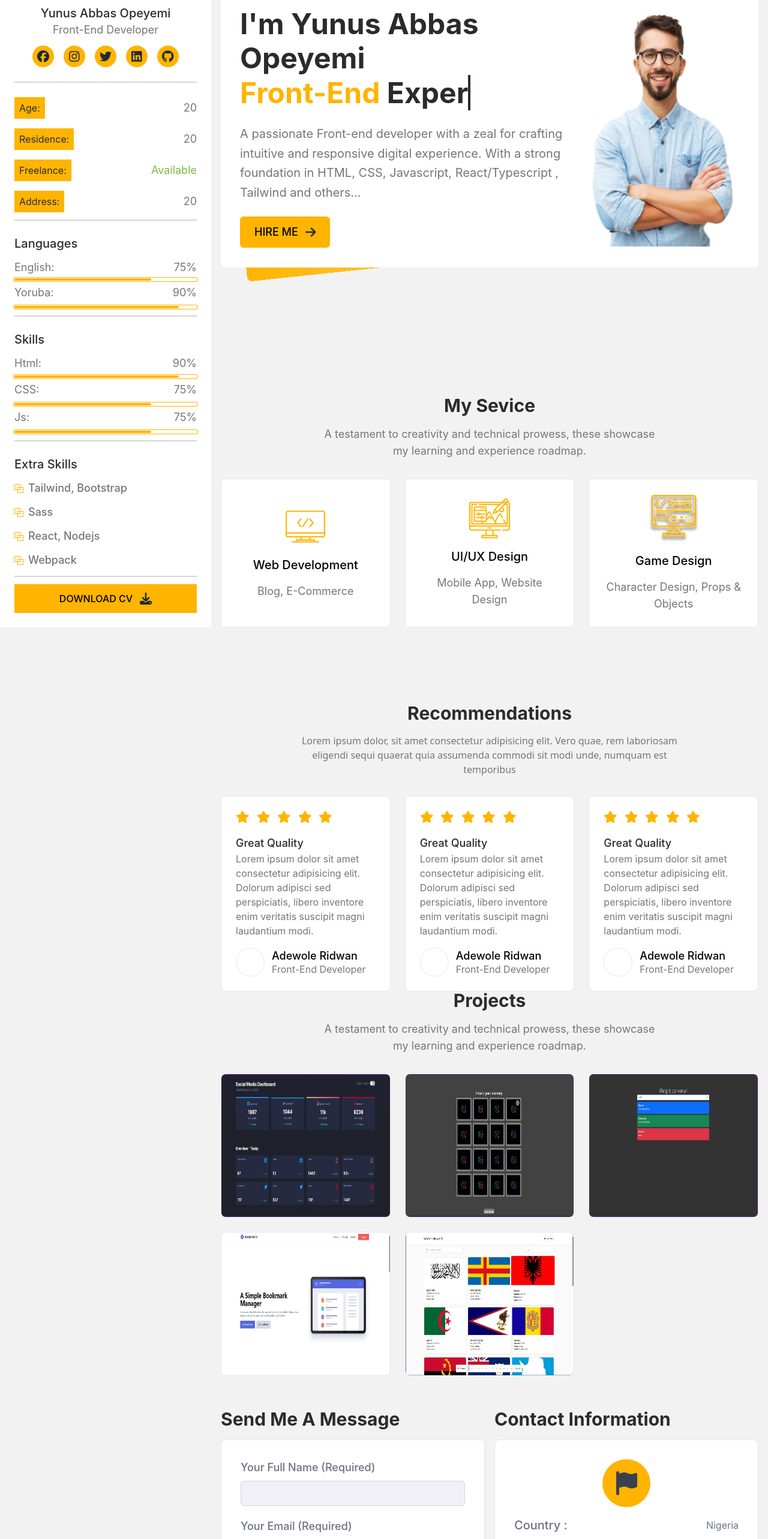
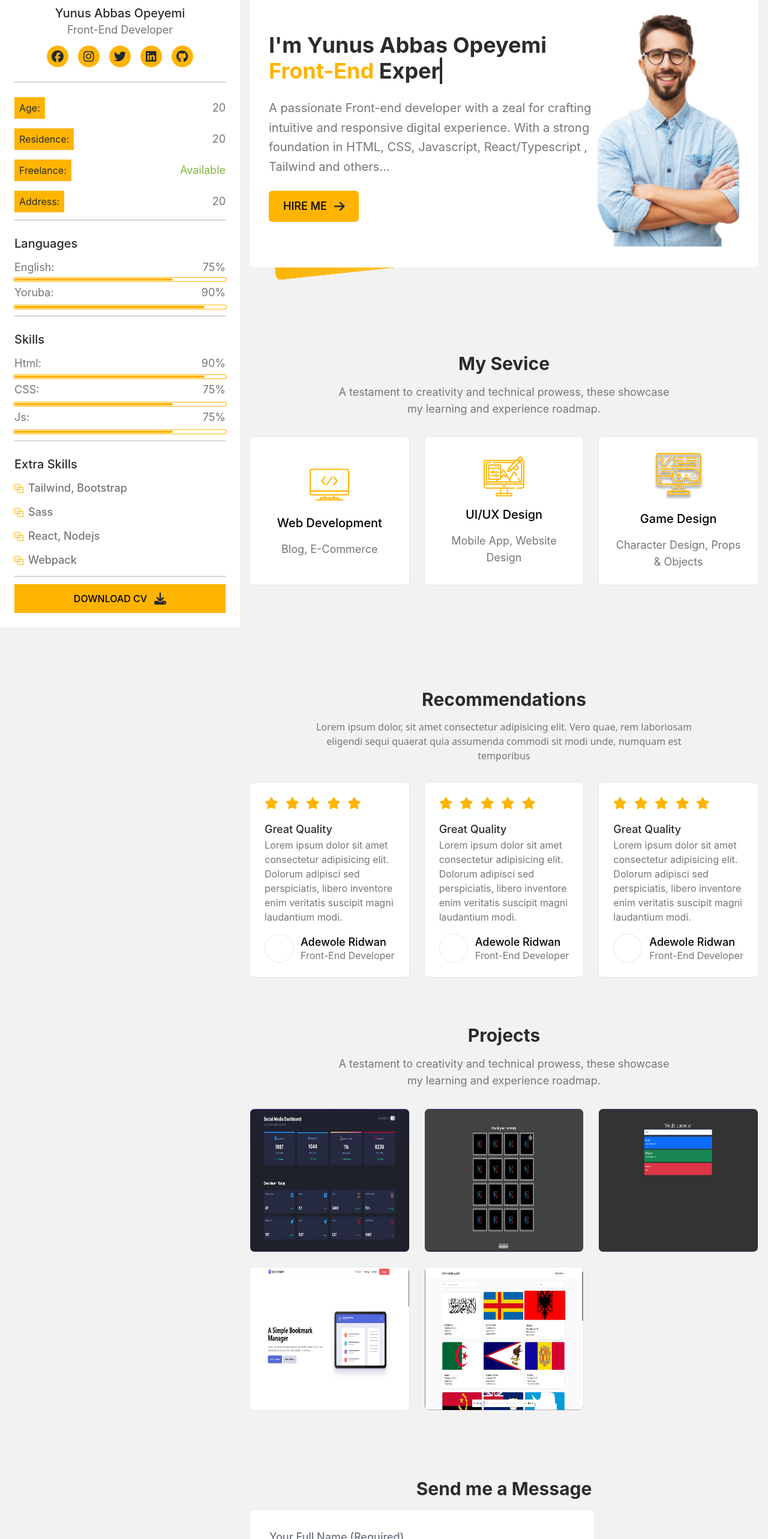
Before and after one commit to springboot20/my-portfolio, a React (Vite) app: page / in a window 1280 px wide. Shown: the part 180-2746 px from the top of the page at 60% size. Built offline with nearby package versions, Linux system fonts and the light colour scheme.

Commit message:
updated secion animation

```diff
--- a/src/components/Contact.tsx
+++ b/src/components/Contact.tsx
@@ -1,18 +1,27 @@
-import { faEnvelope, faFlag, faMobile } from "@fortawesome/free-solid-svg-icons";
-import { FontAwesomeIcon } from "@fortawesome/react-fontawesome";
-import { truncate } from "../utils";
+import { useEffect } from "react";
+import { scrollReveal } from "../utils/scrollreveal.config";
 
 export const Contact = () => {
+  useEffect(() => {
+    scrollReveal.reveal("#contact-title", { origin: "bottom" });
+  }, []);
   return (
     <section className="p-4 relative lg:mt-20" id="contact">
       <div className="h-full">
-        <div className="flex flex-col lg:flex-row gap-4">
         {/* contact form start */}
-          <div className="space-y-4 xl:max-w-4xl w-full">
-            <h1 className="text-port-black text-3xl font-inter font-bold capitalize">
+        <div className="space-y-4">
+          <div className="max-w-2xl w-full mx-auto">
+            <h1
+              id="contact-title"
+              className="text-center text-port-black text-3xl font-inter font-bold"
+            >
               Send me a Message
             </h1>
-            <form action="" className="rounded-lg bg-white p-8 border space-y-5">
+          </div>
+          <form
+            action=""
+            className="max-w-xl mx-auto xl:mx-0 rounded-lg bg-white p-8 border space-y-5"
+          >
             <div className="space-y-2">
               <label
                 htmlFor="full-name"
@@ -72,65 +81,6 @@ export const Contact = () => {
           </form>
         </div>
         {/* contact form ends */}
-
-          {/* contact information start */}
-          <div className="space-y-4 xl:max-w-md w-full">
-            <h1 className="text-port-black text-3xl font-inter font-bold capitalize">
-              Contact Information
-            </h1>
-            <div className="space-y-4">
-              <div className="rounded-lg bg-white p-8 border space-y-4">
-                <div className="flex items-center justify-center h-20 w-20 bg-port-yellow rounded-full mx-auto">
-                  <FontAwesomeIcon icon={faFlag} className="text-gray-700 h-10 text-center" />
-                </div>
-                <p className="text-gray-500 font-inter flex justify-between items-center">
-                  <span className="text-xl font-medium">Country :</span>
-                  <span className="font-normal text-base">Nigeria</span>
-                </p>
-
-                <p className="text-gray-500 font-inter flex justify-between items-center">
-                  <span className="text-xl font-medium">City :</span>
-                  <span className="font-normal text-base">Ogbomoso</span>
-                </p>
-
-                <p className="text-gray-500 font-inter flex justify-between items-center">
-                  <span className="text-xl font-medium">State:</span>
-                  <span className="font-normal text-base">Oyo state, Nigeria</span>
-                </p>
-              </div>
-
-              <div className="rounded-lg bg-white p-8 border space-y-4">
-                <div className="flex items-center justify-center h-20 w-20 bg-port-yellow rounded-full mx-auto">
-                  <FontAwesomeIcon icon={faEnvelope} className="text-gray-700 h-10 text-center" />
-                </div>
-                <p className="text-gray-500 font-inter flex justify-between items-center">
-                  <span className="text-xl font-medium">Email :</span>
-                  <span className="font-normal text-base">
-                    {truncate("opeyemiakanbi328@gmail.com", 13)}
-                  </span>
-                </p>
-
-                <p className="text-gray-500 font-inter flex justify-between items-center">
-                  <span className="text-xl font-medium">Github :</span>
-                  <a href="https://github.com/springboot20">
-                    {truncate("https://github.com/springboot20", 16)}
-                  </a>
-                </p>
-              </div>
-
-              <div className="rounded-lg bg-white p-8 border space-y-4">
-                <div className="flex items-center justify-center h-20 w-20 bg-port-yellow rounded-full mx-auto">
-                  <FontAwesomeIcon icon={faMobile} className="text-gray-700 h-10 text-center" />
-                </div>
-                <p className="text-gray-500 font-inter flex justify-between items-center">
-                  <span className="text-xl font-medium">Personal :</span>
-                  <span className="font-normal text-base">07086807968</span>
-                </p>
-              </div>
-            </div>
-          </div>
-          {/* contact information start */}
-        </div>
       </div>
     </section>
   );
--- a/src/components/Hero.tsx
+++ b/src/components/Hero.tsx
@@ -13,38 +13,6 @@ export const HeroSection = () => {
   const control = useAnimation();
   const [ref, inView] = useInView();
   const { textToDisplay } = useTypeWriter();
-
-  const descriptionVariants = {
-    final: {
-      x: 0,
-      opacity: 1,
-      scale: 1,
-      transition: {
-        duration: 0.6,
-      },
-    },
-    initial: {
-      x: -100,
-      opacity: 0,
-      scale: 0,
-    },
-  };
-
-  const imageVariants = {
-    final: {
-      x: 0,
-      opacity: 1,
-      scale: 1,
-      transition: {
-        duration: 0.6,
-      },
-    },
-    initial: {
-      x: 200,
-      opacity: 0,
-      scale: 0,
-    },
-  };
 
   const overlayVariants = {
     final: {
@@ -73,9 +41,9 @@ export const HeroSection = () => {
   }, [control, inView]);
 
   useEffect(() => {
-    scrollReveal.reveal("#developer-name", { delay: 250 });
-    scrollReveal.reveal("#developer-description", { delay: 300 });
-    scrollReveal.reveal("#developer-img", { delay: 400 });
+    scrollReveal.reveal("#developer-name", { origin: "bottom" });
+    scrollReveal.reveal("#developer-description", { delay: 300, origin: "bottom" });
+    scrollReveal.reveal("#developer-img", { origin: "top", delay: 400 });
     scrollReveal.reveal("#hire-button", { delay: 400 });
   }, []);
 
@@ -94,22 +62,15 @@ export const HeroSection = () => {
           className="absolute bg-gradient-to-r inset-5 z-0 from-port-yellow to-port-yellow/20 rounded-lg"
         ></motion.div>
         <motion.div className="relative z-10 flex items-center flex-col md:flex-row lg:h-[467px] bg-white p-4 sm:p-8 rounded-lg">
-          <motion.div
-            ref={ref}
-            variants={descriptionVariants}
-            initial={"initial"}
-            animate={control}
-            className="space-y-6 max-w-2xl lg:max-w-3xl"
-          >
+          <motion.div ref={ref} className="space-y-6 max-w-xl">
             <h1
-              className="text-2xl sm:text-3xl xl:text-5xl !leading-[1.2] font-inter font-bold text-port-black capitalize"
+              className="text-2xl sm:text-3xl xl:text-4xl !leading-[1.2] font-inter font-bold text-port-black capitalize"
               id="developer-name"
             >
               i'm yunus abbas opeyemi <br />
-              <span className="text-port-yellow ">front-end</span>{" "}
-              <span className="border-r-4 border-port-black ">{textToDisplay}</span>
+              <span className="text-port-yellow">front-end</span>{" "}
+              <span className="border-r-4 border-port-black">{textToDisplay}</span>
             </h1>
-
             <p
               className="text-lg sm:text-xl font-inter font-normal text-port-gray !leading-relaxed"
               id="developer-description"
@@ -130,20 +91,14 @@ export const HeroSection = () => {
             </Link>
           </motion.div>
 
-          <motion.div
-            ref={ref}
-            variants={imageVariants}
-            animate={control}
-            initial="initial"
-            className="relative w-full flex items-center justify-center lg:h-[25rem]"
-          >
+          <div className="relative w-full flex items-center justify-center lg:h-[25rem]">
             <img
               src={ProfileImage}
               alt="profile avatar"
-              className="block h-full"
+              className="block h-full object-cover object-top"
               id="developer-img"
             />
-          </motion.div>
+          </div>
         </motion.div>
       </div>
     </Disclosure>
--- a/src/components/Portfolio.tsx
+++ b/src/components/Portfolio.tsx
@@ -6,6 +6,7 @@ import { faLink } from "@fortawesome/free-solid-svg-icons";
 import { useAnimation, motion } from "framer-motion";
 import { useInView } from "react-intersection-observer";
 import { useEffect } from "react";
+import { scrollReveal } from "../utils/scrollreveal.config";
 
 export const Portfolio = () => {
   const projects = projectsData;
@@ -46,12 +47,22 @@ export const Portfolio = () => {
     }
   });
 
+  useEffect(() => {
+    scrollReveal.reveal("#portfolio-title", { delay: 400 });
+    scrollReveal.reveal("#portfolio-description", { delay: 400, origin: "bottom" });
+  }, []);
+
   return (
-    <section className="p-4 lg:h-[70vh]" id="projects">
-      <div className="h-full flex flex-col justify-center w-full items-center">
+    <section className="p-4 " id="projects">
+      <div className="flex flex-col justify-center h-full sm:h-auto items-center">
         <header className="text-center space-y-4 max-w-xl mx-auto">
-          <h1 className="text-port-black text-3xl font-inter font-bold capitalize">Projects</h1>
-          <p className="text-lg font-inter font-normal text-port-gray">
+          <h1
+            id="portfolio-title"
+            className="text-port-black text-3xl font-inter font-bold capitalize"
+          >
+            Projects
+          </h1>
+          <p id="portfolio-description" className="text-lg font-inter font-normal text-port-gray">
             A testament to creativity and technical prowess, these showcase my learning and
             experience roadmap.
           </p>
--- a/src/components/Recommendation.tsx
+++ b/src/components/Recommendation.tsx
@@ -3,6 +3,7 @@ import { FontAwesomeIcon } from "@fortawesome/react-fontawesome";
 import { useEffect } from "react";
 import { useAnimation, motion } from "framer-motion";
 import { useInView } from "react-intersection-observer";
+import { scrollReveal } from "../utils/scrollreveal.config";
 
 export const Recommendation = () => {
   const control = useAnimation();
@@ -60,14 +61,22 @@ export const Recommendation = () => {
     }
   });
 
+  useEffect(() => {
+    scrollReveal.reveal("#recommendation-title", { origin: "bottom" });
+    scrollReveal.reveal("#recommendation-description", { origin: "bottom", delay: 400 });
+  }, []);
+
   return (
     <section className="p-4 lg:h-[70vh]" id="recommendation">
-      <div className="h-full flex justify-center items-center flex-col">
+      <div className="h-full flex justify-center items-center flex-col sm:h-auto">
         <header className="text-center space-y-4 max-w-2xl mx-auto">
-          <h1 className="text-port-black text-3xl font-inter font-bold capitalize">
+          <h1
+            id="recommendation-title"
+            className="text-port-black text-3xl font-inter font-bold capitalize"
+          >
             recommendations
           </h1>
-          <p className="text-base font-normal text-port-gray">
+          <p id="recommendation-description" className="text-base font-normal text-port-gray">
             Lorem ipsum dolor, sit amet consectetur adipisicing elit. Vero quae, rem laboriosam
             eligendi sequi quaerat quia assumenda commodi sit modi unde, numquam est temporibus
           </p>
--- a/src/components/ScrollReveal.tsx
+++ b/src/components/ScrollReveal.tsx
@@ -1,19 +1,21 @@
-import React, { useEffect, forwardRef, ForwardedRef } from 'react';
-import { scrollReveal } from '../utils/scrollreveal.config';
-import { Disclosure } from '@headlessui/react';
+import React, { useEffect, forwardRef, ForwardedRef } from "react";
+import { scrollReveal } from "../utils/scrollreveal.config";
+import { Disclosure } from "@headlessui/react";
 
-export const ScrollReveal = forwardRef<HTMLElement | null, { children: React.ReactNode }>(
-  ({ children }, ref: ForwardedRef<HTMLElement | null>) => {
+export const ScrollReveal = forwardRef<
+  HTMLElement | null,
+  { children: React.ReactNode; options?: { [x: string]: any } }
+>(({ children, options }, ref: ForwardedRef<HTMLElement | null>) => {
   useEffect(() => {
-      if (ref && 'current' in ref && ref.current) {
-        scrollReveal.reveal(ref.current, {});
+    if (ref && "current" in ref && ref.current && options) {
+      //   console.log(options);
+      scrollReveal.reveal(ref?.current!, options!);
     }
   }, [ref]);
 
   return (
-      <Disclosure as={'div'} ref={ref}>
+    <Disclosure as={"div"} ref={ref}>
       {children}
     </Disclosure>
   );
-  }
-);
+});
--- a/src/components/Service.tsx
+++ b/src/components/Service.tsx
@@ -1,6 +1,7 @@
 import { motion, useAnimation } from "framer-motion";
 import { useEffect } from "react";
 import { useInView } from "react-intersection-observer";
+import { scrollReveal } from "../utils/scrollreveal.config";
 
 export default function ServiceSection() {
   const control = useAnimation();
@@ -39,12 +40,23 @@ export default function ServiceSection() {
     }
   });
 
+  useEffect(() => {
+    scrollReveal.reveal("#service-title", { origin: "bottom" });
+    scrollReveal.reveal("#service-description", { origin: "bottom", delay: 400 });
+  }, []);
+
   return (
     <section className="p-4 lg:h-[70vh] ">
-      <div className="h-full flex justify-center items-center flex-col">
+      <div className="h-full flex justify-center items-center sm:h-auto flex-col">
         <header className="text-center space-y-4 max-w-xl mx-auto">
-          <h1 className="text-port-black text-3xl font-inter font-bold capitalize">my sevice</h1>
-          <p className="text-lg font-inter font-normal text-port-gray">
+          <h1
+            id="service-title"
+            className="text-port-black text-3xl font-inter font-bold capitalize"
+          >
+            my sevice
+          </h1>
+
+          <p className="text-lg font-inter font-normal text-port-gray" id="service-description">
             A testament to creativity and technical prowess, these showcase my learning and
             experience roadmap.
           </p>
--- a/src/components/panels/DetailPanel.tsx
+++ b/src/components/panels/DetailPanel.tsx
@@ -51,7 +51,7 @@ export const DetailPanel: React.FC<DetailPanelProps> = ({ open }) => {
     <div
       className={classNames(
         open ? "translate-x-0 fixed overflow-y-scroll h-screen" : "-translate-x-full",
-        "top-0 left-0 bottom-5 z-20 bg-white transition-transform xl:h-auto w-[22rem] p-6 -translate-x-full xl:relative xl:translate-x-0 xl:block",
+        "top-0 left-0 bottom-5 z-20 bg-white transition-transform xl:h-auto w-[25rem] p-6 -translate-x-full xl:relative xl:translate-x-0 xl:block",
       )}
     >
       <div className="space-y-3">
@@ -249,14 +249,14 @@ export const DetailPanel: React.FC<DetailPanelProps> = ({ open }) => {
           </ul>
         </div>
 
-        <Link
-          to={"/"}
+        <a
+          href={"/"}
           download={myCV}
           className="w-full text-lg sm:text-xl font-inter font-medium uppercase py-2.5 px-8 bg-port-yellow flex items-center space-x-3 justify-center mt-4"
         >
           <small>download cv</small>
           <FontAwesomeIcon icon={faDownload} className="h-5 text-gray-800" />
-        </Link>
+        </a>
       </div>
     </div>
   );
--- a/src/layout/Portfolio.tsx
+++ b/src/layout/Portfolio.tsx
@@ -12,7 +12,7 @@ export default function PortfolioLayout() {
         <Fragment>
           <div className="relative flex items-stretch flex-shrink-0">
             <DetailPanel open={open} />
-            <div className="absolute left-0 xl:left-[22rem] w-full xl:w-[calc(100%-22rem)] min-h-screen">
+            <div className="absolute left-0 xl:left-[25rem] w-full xl:w-[calc(100%-25rem)] min-h-screen">
               <Outlet />
             </div>
             <Disclosure.Button
--- a/src/pages/Home.tsx
+++ b/src/pages/Home.tsx
@@ -12,15 +12,11 @@ export const Home = () => {
   return (
     <Fragment>
       {/* Hero section begins */}
-      <ScrollReveal>
-        <HeroSection />
-      </ScrollReveal>
+      <HeroSection />
       {/* Hero section ends */}
 
       {/* service section begins */}
-      <ScrollReveal>
         <ServiceSection />
-      </ScrollReveal>
       {/* service section ends */}
 
       {/* Recommendation section begins */}
@@ -36,9 +32,7 @@ export const Home = () => {
       {/* Portfolio section ends */}
 
       {/* Contact section begins */}
-      <ScrollReveal>
         <Contact />
-      </ScrollReveal>
       {/* Contact section ends */}
 
       <Footer />
--- a/src/utils/scrollreveal.config.ts
+++ b/src/utils/scrollreveal.config.ts
@@ -1,9 +1,7 @@
 import ScrollReveal from 'scrollreveal';
 
 export const scrollReveal = ScrollReveal({
-  origin: 'top',
   duration: 2000,
-  distance: '40px',
+  distance: '50px',
   reset: true,
-  opacity: 0.7,
 });
```
Lines whose indentation alone changed are shown as unchanged.
